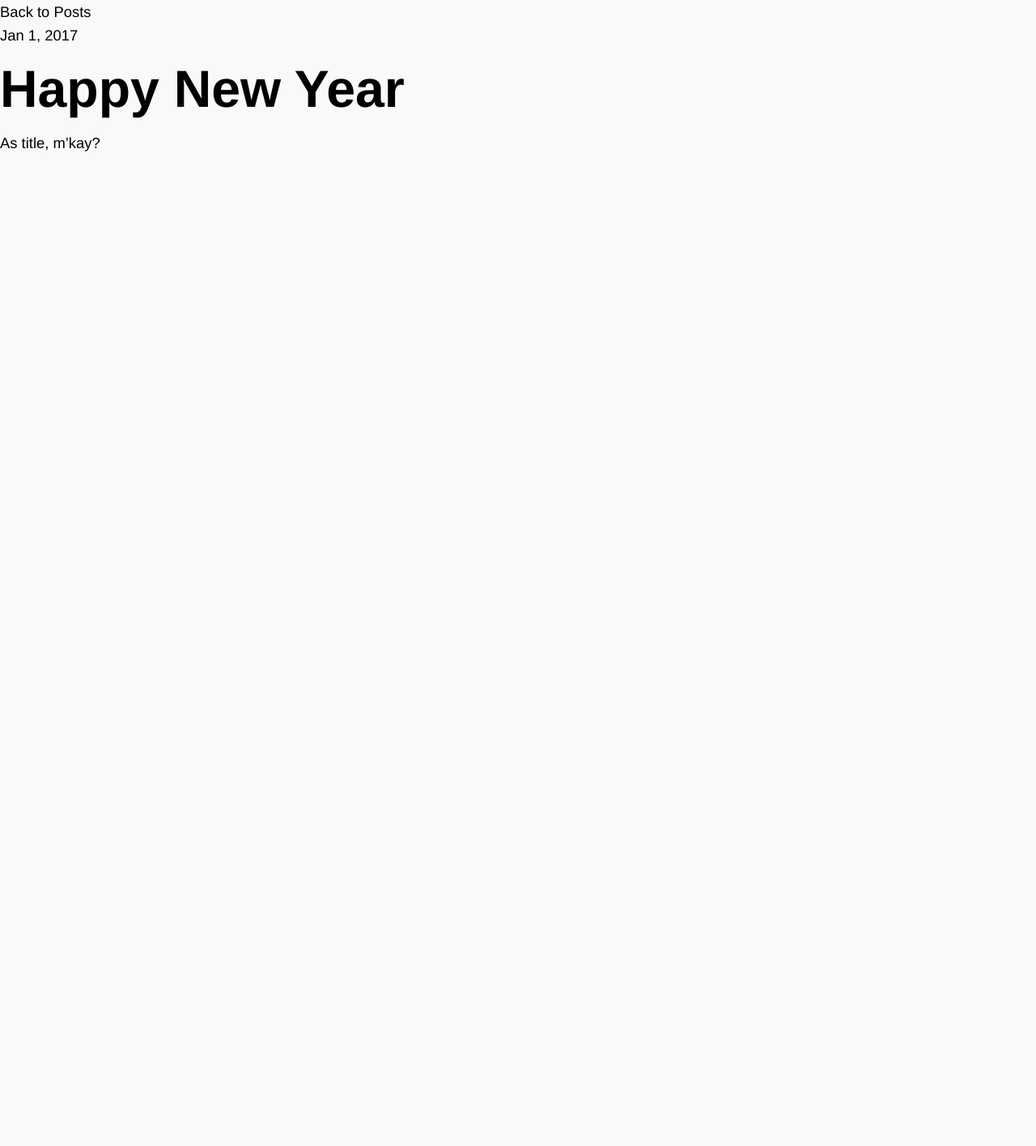
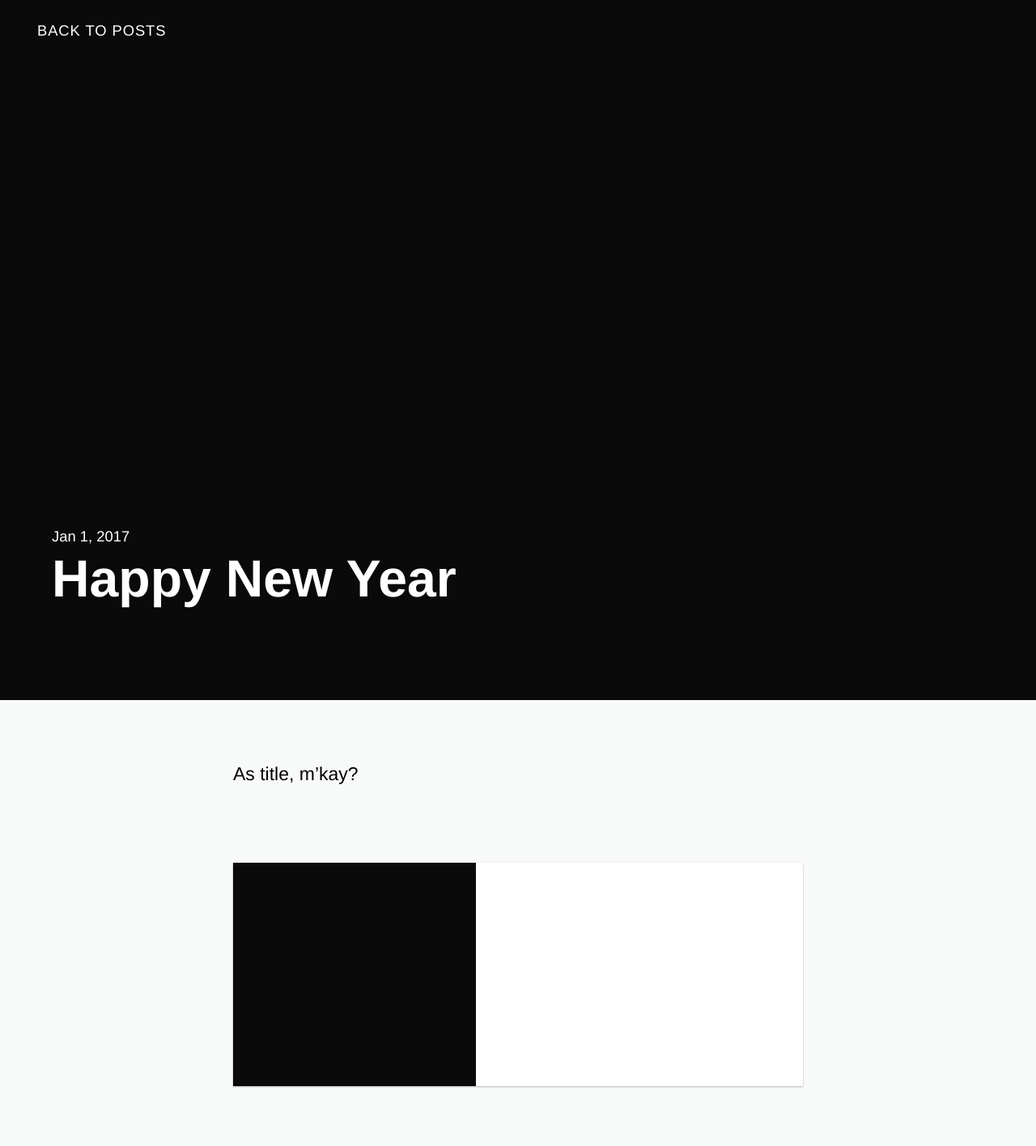
Before and after one commit to Dafin/dafin.github.io, a Jekyll site: the page built from _posts/2017-01-01-Happy-New-Year.markdown, in a window 1280 px wide. Shown: the whole page at 81% size. Built offline with Jekyll 4.4.1, drawn with Linux system fonts in a browser that asks for light colours; nearby versions of some CDN libraries; before the commit the page ends 900 px from its top, so only the background shows below that.

Commit message:
css partials - site wide styling mixins - flex grid, slide button animation extends - typography, overlay animation styling components - tabs, nav, blog post preview page elements helpers - page background & colour definitions

```diff
--- /dev/null
+++ b/_sass/_components.scss
@@ -0,0 +1,539 @@
+/**
+ * Tabs
+ * On the Blog page for posts and categories
+ */
+.tabs {
+  @extend %letter-spacing;
+
+  display: flex;
+  justify-content: space-around;
+  padding: 1em;
+
+  @media (min-width: $mq-md) {
+    padding-left: 8em;
+    padding-right: 8em;
+  }
+
+  @media (min-width: $mq-xxl) {
+    padding-left: 10em;
+    padding-right: 10em;
+  }
+
+  &__item {
+    cursor: pointer;
+
+    &:not(.active) {
+      @include border-slide();
+    }
+
+    &.active {
+      border-bottom: 3px solid $color-alpha;
+    }
+  }
+}
+
+.tab {
+
+  &.active {
+    will-change: opacity;
+    animation: fade-in 1s both;
+  }
+}
+
+/**
+ * Blog Post Preview
+ * On the Blog page
+ */
+.previews {
+
+  &__container {
+    display: flex;
+    flex-direction: column;
+    align-items: center;
+    justify-content: center;
+    height: 100%;
+    width: 100%;
+    padding: 2em;
+
+    color: $color-white;
+
+    span {
+      @extend %letter-spacing;
+
+      font-family: $font-body;
+    }
+  }
+}
+
+.preview {
+  transition: background-color 0.2s ease-in-out;
+
+  &:nth-child(even) {
+    background-color: $color-white;
+  }
+
+  &:hover {
+    background-color: $color-alpha--light;
+
+    .preview__more {
+      box-shadow: inset 175px 0 0 0 $color-alpha;
+      color: $color-white;
+    }
+  }
+
+  &__img {
+    will-change: opacity;
+    animation: fade-in 1s both;
+  }
+
+  &__link {
+    display: block;
+    padding: 2em 1em;
+
+    @media (min-width: $mq-md) {
+      padding: 4em 8em;
+    }
+
+    @media (min-width: $mq-xxl) {
+      padding-left: 10em;
+      padding-right: 10em;
+    }
+  }
+
+  &__date {
+    font-family: $font-header;
+    color: $color-black;
+  }
+
+  &__header {
+    color: $color-alpha;
+
+    margin-bottom: 0.5em;
+  }
+
+  &__excerpt {
+    color: $color-black;
+  }
+
+  &__more {
+    @include button-slide();
+  }
+}
+
+/**
+ * Category Card
+ * On the blog page under category tab
+ */
+.cards {
+  @include flex-grid(1, 2, $xxl: 3, $pad: 0.25em);
+
+  padding: 2em 1em;
+
+  @media (min-width: $mq-md) {
+    padding: 4em 2em;
+  }
+}
+
+.card {
+
+  &__link {
+    @include box-shadow(1px);
+
+    position: relative;
+
+    display: block;
+
+    background-color: $color-white;
+    transition: background-color 0.2s ease-in-out;
+
+    &:after {
+      @include box-shadow(3px);
+
+      content: '';
+      position: absolute;
+      top: 0;
+      left: 0;
+
+      height: 100%;
+      width: 100%;
+
+      opacity: 0;
+      will-change: opacity;
+      transition: opacity 0.4s ease-in-out;
+    }
+
+    &:hover {
+      background-color: $color-alpha--light;
+
+      &:after {
+        opacity: 1;
+      }
+
+      .card__more {
+        box-shadow: inset 175px 0 0 0 $color-alpha;
+        color: $color-white;
+      }
+    }
+  }
+
+  &__img {
+    position: relative;
+
+    height: 12em;
+
+    background-color: $color-black;
+
+    &:after {
+      @extend %overlay;
+    }
+  }
+
+  &__container {
+    padding: 2em 1em;
+  }
+
+  &__header {
+    color: $color-alpha;
+  }
+
+  &__count {
+    color: $color-black;
+  }
+
+  &__more {
+    @include button-slide(0.25em);
+  }
+}
+
+/**
+ * Pagination
+ * On the Blog page when enough posts to paginate
+ */
+.pagination {
+  @extend %letter-spacing;
+
+  display: flex;
+  width: 100%;
+
+  & > * {
+    display: flex;
+    justify-content: center;
+    flex: 1;
+
+    padding: 2em 0;
+
+    color: $color-white;
+    background-color: $color-black;
+    transition: background-color 0.4s ease-in-out;
+
+    &:hover {
+      color: $color-white;
+      background-color: $color-alpha;
+    }
+  }
+}
+
+/**
+ * Footer
+ */
+.footer {
+  display: flex;
+  flex-direction: column;
+  align-items: center;
+  justify-content: space-between;
+  padding-left: 2em;
+  padding-right: 2em;
+
+  @media (min-width: $mq-sm) {
+    flex-direction: row;
+  }
+
+  &__archive {
+    @include border-slide();
+
+    @extend %letter-spacing;
+  }
+
+  &__social {
+    display: flex;
+    margin-top: 1em;
+
+    @media (min-width: $mq-sm) {
+      margin-top: 0;
+    }
+
+    & > *:not(:last-child) {
+      margin-right: 1em;
+    }
+  }
+}
+
+/**
+ * Mast
+ * On the Post page for the header section
+ */
+.mast {
+  position: relative;
+
+  height: 35em;
+
+  color: $color-white;
+  background-color: $color-black;
+
+  &:after {
+    @extend %overlay;
+  }
+
+  &__img {
+    animation: fade-in 2s both;
+  }
+
+  &__container {
+    display: flex;
+    flex-direction: column;
+    justify-content: flex-end;
+    height: 100%;
+    width: 90%;
+    margin: 0 auto;
+  }
+
+  h1 {
+    line-height: 1.2;
+  }
+}
+
+/**
+ * Navigation
+ */
+.nav {
+  @extend %letter-spacing;
+
+  position: absolute;
+  top: 1.25em;
+  left: 1em;
+  z-index: 99;
+
+  display: flex;
+  align-items: center;
+
+  font-family: $font-body;
+
+  @media (min-width: $mq-sm) {
+    left: 2em;
+  }
+
+  i {
+
+    @media (min-width: $mq-sm) {
+      margin-right: 0.5em;
+    }
+  }
+
+  span {
+    display: none;
+
+    @media (min-width: $mq-sm) {
+      display: block;
+    }
+  }
+
+  &--black {
+    color: $color-black;
+
+    &:hover,
+    &:active,
+    &:focus {
+      color: $color-black;
+    }
+  }
+
+  &--white {
+    color: $color-white;
+
+    &:hover,
+    &:active,
+    &:focus {
+      color: $color-white;
+    }
+  }
+}
+
+/**
+ * Post
+ */
+.post {
+  width: 90%;
+  max-width: $mq-md;
+  margin: 0 auto;
+
+  font-family: $font-post;
+
+  @media (min-width: $mq-md) {
+    width: 55%;
+  }
+
+  h1,
+  h2 {
+    line-height: 1.2;
+  }
+
+  p:first-child {
+    font-size: 1.25em;
+  }
+
+  a {
+    border-bottom: 1px solid $color-alpha;
+  }
+
+  img {
+    padding-bottom: 0.75em;
+  }
+
+  figure {
+    padding-bottom: 0.75em;
+  }
+
+  figure > img {
+    padding-bottom: 0;
+  }
+}
+
+/**
+ * Profile Card
+ */
+.profile {
+  width: 90%;
+  max-width: $mq-md;
+  margin: 0 auto;
+  padding-bottom: 4em;
+
+  @media (min-width: $mq-lg) {
+    width: 55%;
+  }
+
+  &__card {
+    @include box-shadow(1px);
+
+    display: flex;
+    flex-direction: column;
+
+    @media (min-width: $mq-md) {
+      flex-direction: row;
+    }
+  }
+
+  &__img {
+    position: relative;
+
+    min-height: 15em;
+
+    background-color: $color-black;
+
+    @media (min-width: $mq-md) {
+      flex-basis: 45%;
+      max-width: 45%;
+    }
+
+    &:after {
+      @extend %overlay;
+    }
+  }
+
+  &__container {
+    display: flex;
+    flex-direction: column;
+    justify-content: space-between;
+    padding: 1em;
+
+    background-color: $color-white;
+
+    @media (min-width: $mq-md) {
+      flex-basis: 55%;
+      max-width: 55%;
+    }
+  }
+
+  &__social {
+    display: flex;
+    justify-content: flex-end;
+
+    & > *:not(:last-child) {
+      margin-right: 1em;
+    }
+  }
+}
+
+/**
+ * Next Post
+ * On the Post page for single post pagination
+ */
+.next {
+  background-color: $color-black;
+
+  &__link {
+    display: block;
+    height: 25em;
+    padding: 6em 0;
+
+    color: $color-white;
+    background-size: cover;
+    background-repeat: no-repeat;
+    background-position: 50%;
+
+    &:after {
+      @extend %overlay;
+    }
+
+    &:hover {
+      color: $color-white;
+    }
+
+    &:hover:after {
+      background-color: rgba($color-alpha, 0.8);
+    }
+  }
+
+  &__container {
+    display: flex;
+    flex-direction: column;
+    align-items: center;
+    justify-content: center;
+    height: 100%;
+
+    text-align: center;
+
+    span {
+      @extend %letter-spacing;
+
+      font-family: $font-body;
+    }
+  }
+}
+
+/**
+ * Archives Page
+ * Should be layout, but more elements added
+ */
+.archives {
+
+  &__header {
+    @extend %letter-spacing;
+
+    padding: 1em;
+
+    text-align: center;
+
+    span {
+      border-bottom: 3px solid $color-alpha;
+    }
+  }
+
+  &__container {
+    @include flex-grid(1, 2, 3, $xxl: 4, $pad: 0.25em);
+
+    max-width: $mq-xl;
+    margin: 0 auto;
+    padding-left: 1em;
+    padding-right: 1em;
+  }
+}
--- /dev/null
+++ b/_sass/_extends.scss
@@ -0,0 +1,24 @@
+/**
+ * Letter Spacing
+ */
+%letter-spacing {
+  font-family: $font-header;
+  letter-spacing: 0.05em;
+  text-transform: uppercase;
+}
+
+/**
+ * Black Color Overlay
+ */
+%overlay {
+  content: '';
+  position: absolute;
+  top: 0;
+  left: 0;
+
+  height: 100%;
+  width: 100%;
+
+  background-color: rgba($color-black, 0.2);
+  transition: background-color 0.4s ease-in-out;
+}
--- /dev/null
+++ b/_sass/_helpers.scss
@@ -0,0 +1,26 @@
+/**
+ * Absolute Background Cover
+ */
+.absolute-bg {
+  position: absolute;
+  top: 0;
+  left: 0;
+
+  height: 100%;
+  width: 100%;
+
+  background-size: cover;
+  background-repeat: no-repeat;
+  background-position: 50%;
+}
+
+/**
+ * Color Helpers
+ */
+.bg-black {
+  background-color: $color-black;
+}
+
+.bg-white {
+  background-color: $color-white;
+}
--- /dev/null
+++ b/_sass/_mixins.scss
@@ -0,0 +1,91 @@
+/**
+ * Underline Slide from left and back
+ */
+@mixin border-slide($mainColor: $color-black, $borderColor: $color-alpha, $height: 3px) {
+  position: relative;
+
+  color: $mainColor;
+
+  &:after {
+    content: '';
+    position: absolute;
+    bottom: 0;
+    left: 0;
+
+    width: 0%;
+    border-bottom: $height solid $borderColor;
+    transition: width 0.4s ease-in-out;
+  }
+
+  &:hover:after {
+    width: 100%;
+  }
+}
+
+/**
+ * Button Slide
+ * Need to still add hover state in parent element
+ * box-shadow: inset 175px 0 0 0 $color-alpha;
+ * color: $color-white;
+ */
+@mixin button-slide($pad: 0.5em, $border: 3px) {
+  @extend %letter-spacing;
+
+  display: inline-block;
+  padding: $pad;
+
+  font-family: $font-header;
+  color: $color-alpha;
+  border: $border solid $color-alpha;
+  box-shadow: inset 0 0 0 0 $color-alpha;
+  transition: all 0.4s ease-in-out;
+}
+
+/**
+ * Flex Grid
+ */
+@mixin flex-grid($sm: null, $md: null, $lg: null, $xl: null, $xxl: null, $pad: 0) {
+  display: flex;
+  flex-direction: row;
+  flex-flow: wrap;
+
+  & > * {
+    padding: $pad;
+    flex-basis: 100% / $sm;
+    max-width: 100% / $sm;
+
+    @media (min-width: $mq-md) {
+      flex-basis: 100% / $md;
+      max-width: 100% / $md;
+    }
+
+    @if $lg {
+      @media (min-width: $mq-lg) {
+        flex-basis: 100%/$lg;
+        max-width: 100%/$lg;
+      }
+    }
+
+    @if $xl {
+      @media (min-width: $mq-xl) {
+        flex-basis: 100% / $xl;
+        max-width: 100% / $xl;
+      }
+    }
+
+    @if $xxl {
+      @media (min-width: $mq-xxl) {
+        flex-basis: 100% / $xxl;
+        max-width: 100% / $xxl;
+      }
+    }
+  }
+}
+
+
+/**
+ * Box Shadow
+ */
+@mixin box-shadow($size, $color: $color-black) {
+  box-shadow: 0 $size $size * 2 rgba($color, 0.1), 0 $size $size * 2 rgba($color, 0.2);
+}
--- a/assets/css/main.scss
+++ b/assets/css/main.scss
@@ -3,5 +3,10 @@
 
 @import
   'base',
-  'animations'
+  'mixins',
+  'layout',
+  'animations',
+  'extends',
+  'components',
+  'helpers'
 ;
```
